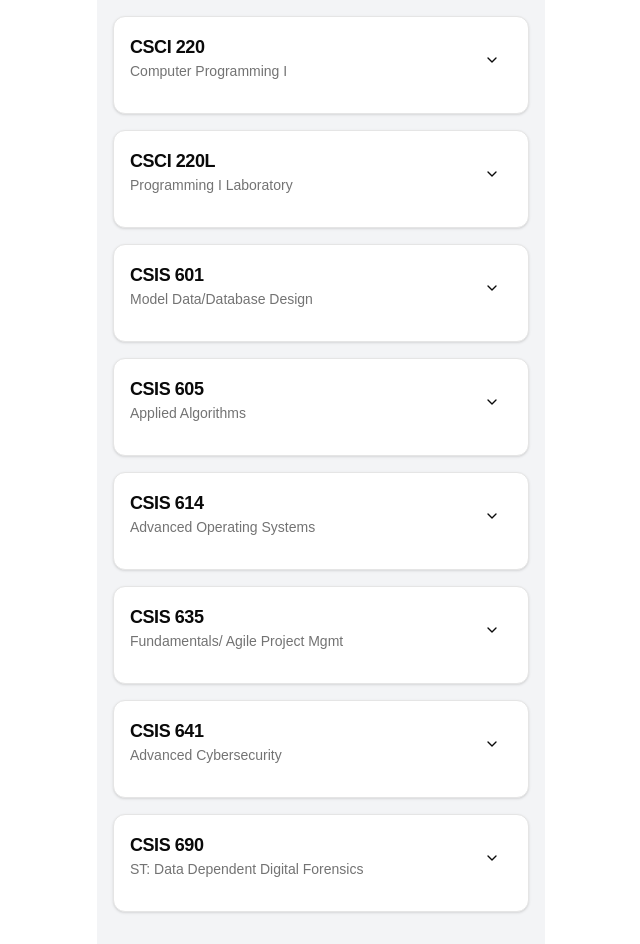
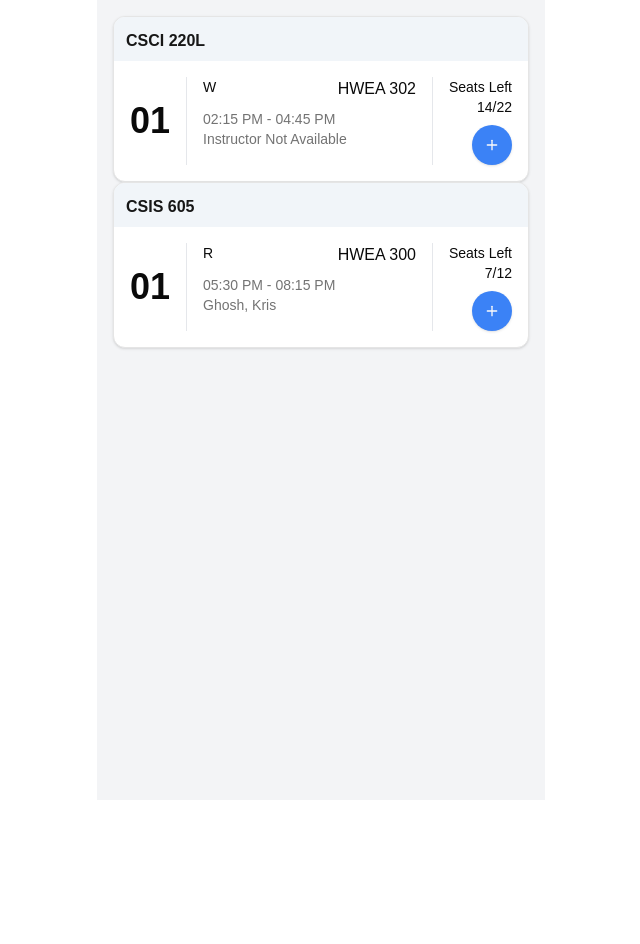
Before and after one commit to DanielleD7/Zero-Seats-Remaining, a Next.js app: page /courses in a window 1280 px wide. Shown: the whole page, without its empty margins (319-959 px from the left). After the commit the page ends 800 px from the top, so only its background shows below. Built offline with nearby package versions, Linux system fonts and the light colour scheme.

Commit message:
MyCourses Update

```diff
--- a/src/app/courses/page.tsx
+++ b/src/app/courses/page.tsx
@@ -3,51 +3,12 @@
 import { useState } from 'react'
 import { ChevronLeft, ShoppingCart, ChevronDown, Plus } from 'lucide-react'
 import { Button } from "@/components/ui/button"
+import CourseCard from "@/components/ui/course-card"
 import { Course, Section, Courses } from "@/components/ui/data"
-import { Card, CardHeader, CardTitle, CardContent } from "@/components/ui/card"
-import CourseCard from "@/components/ui/course-card"
+import searchParams from "@/components/ui/global"
 
-function CourseDropdown({ course }: { course: Course }) {
-  const [isExpanded, setIsExpanded] = useState(false);
-
-  const AddCourse = () => {}
-
-  return (
-    <Card className="mb-4 bg-white">
-      <CardHeader className="p-4 flex flex-row items-center justify-between">
-        <div className="flex flex-col">
-          <CardTitle className="text-lg font-bold"> {course.id} </CardTitle>
-          <div className="text-sm text-muted-foreground"> {course.title} </div>
-        </div>
-
-        <Button variant="ghost" size="sm" onClick={() => setIsExpanded(!isExpanded)}>
-          <ChevronDown className={ `h-5 w-5 transition-transform ${isExpanded ? 'transform rotate-180' : ''}` }/>
-        </Button>
-      </CardHeader>
-
-      <CardContent className="px-4 pb-4">
-        {isExpanded && (
-          <div className="mt-4 space-y-4">
-            {course.sections.map((section : Section) => (
-              <CourseCard
-                section={section.id}
-                days={section.days}
-                time={section.time}
-                location={section.location}
-                professor={section.professor}
-                seatsOpen={section.seatsOpen}
-                seats={section.seats}
-                onAdd={AddCourse}>
-              </CourseCard>
-            ))}
-          </div>
-        )}
-      </CardContent>
-    </Card>
-  )
-}
-
-export default function Results() {
+export default function CourseList() {
+  const [myCourses, setMyCourses] = useState([]);
 
   return (
     <div className="max-w-md mx-auto bg-gray-100 min-h-screen">
@@ -61,7 +22,21 @@ export default function Results() {
         </Button>
       </header> */}
       <main className="p-4">
-        {Courses.map((course : Course) => (<CourseDropdown course={course}/>)) }
+        {Courses.map((course : Course) => (course.sections.map((section, index) => {
+          if (section.enrolled) {
+            return <CourseCard
+              section={section.id}
+              days={section.days}
+              time={section.time}
+              location={section.location}
+              professor={section.professor}
+              seatsOpen={section.seatsOpen}
+              seats={section.seats}
+              code={course.id}>
+              title={course.title}
+            </CourseCard>
+          }
+        })))}
       </main>
     </div>
   );
--- a/src/app/results/page.tsx
+++ b/src/app/results/page.tsx
@@ -3,9 +3,9 @@
 import { useState } from 'react'
 import { ChevronLeft, ShoppingCart, ChevronDown, Plus } from 'lucide-react'
 import { Button } from "@/components/ui/button"
-import { Course, Section, Courses } from "@/components/ui/data"
 import { Card, CardHeader, CardTitle, CardContent } from "@/components/ui/card"
 import CourseCard from "@/components/ui/course-card"
+import { Course, Section, Courses } from "@/components/ui/data"
 import searchParams from "@/components/ui/global"
 
 function CourseDropdown({ course }: { course: Course }) {
--- a/src/components/ui/data.tsx
+++ b/src/components/ui/data.tsx
@@ -17,6 +17,7 @@ export type Section = {
     professor: string
     seatsOpen: number
     seats: number
+    enrolled?: boolean
 }
 
 export type Enroll = {
@@ -81,7 +82,8 @@ export const Courses: Course[] = [
                 location: "HWEA 302",
                 professor: "Instructor Not Available",
                 seatsOpen: 14,
-                seats: 22
+                seats: 22,
+                enrolled: true
             },
             {
                 id: "02",
@@ -145,7 +147,8 @@ export const Courses: Course[] = [
             location: "HWEA 300",
             professor: "Ghosh, Kris",
             seatsOpen: 7,
-            seats: 12
+            seats: 12,
+            enrolled: true
         }],
     },
     {
```
